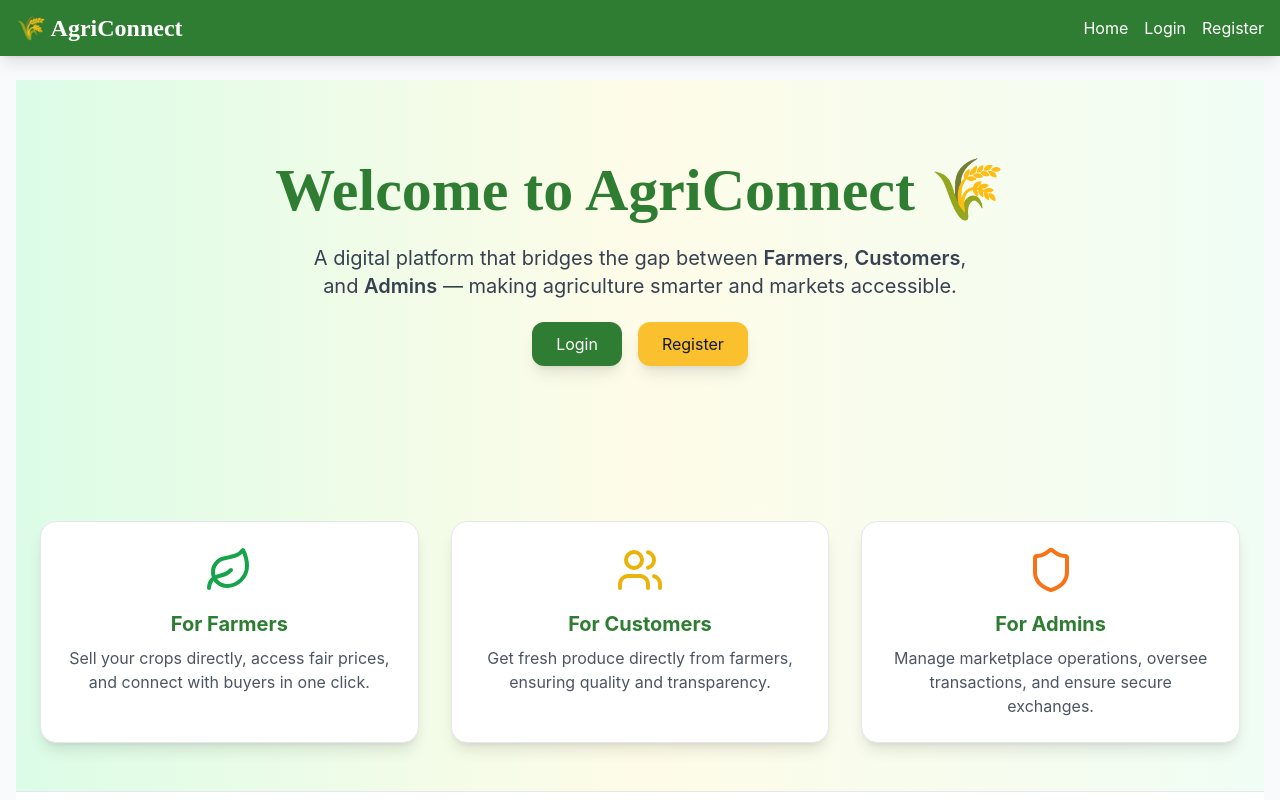
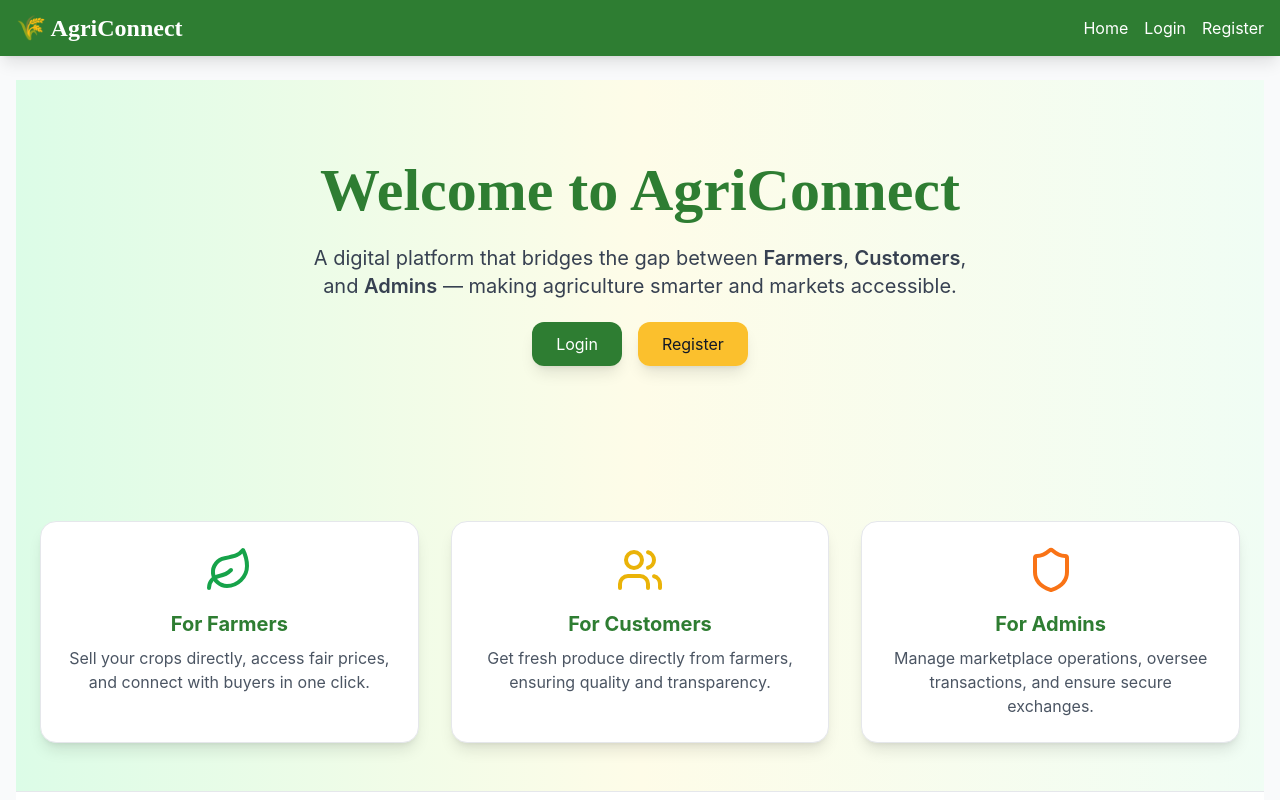
Before and after one commit to Anurag0804/AgriConnect, a React (Create React App) app in the folder frontend/: page / in a window 1280 px wide. Shown: the top 800 px of the page. Built offline with nearby package versions, Linux system fonts and the light colour scheme.

Commit message:
Changes on HomePage

```diff
--- a/frontend/src/pages/Home.js
+++ b/frontend/src/pages/Home.js
@@ -30,7 +30,7 @@ export default function Home() {
       {/* Hero Section */}
       <section className="text-center py-20 px-4 flex-grow">
         <h1 className="text-5xl md:text-6xl font-serif font-bold text-primary mb-6">
-          Welcome to AgriConnect 🌾
+          Welcome to AgriConnect
         </h1>
         <p className="text-lg md:text-xl mb-8 text-gray-700 max-w-2xl mx-auto">
           A digital platform that bridges the gap between <span className="font-semibold">Farmers</span>,{" "}
```
